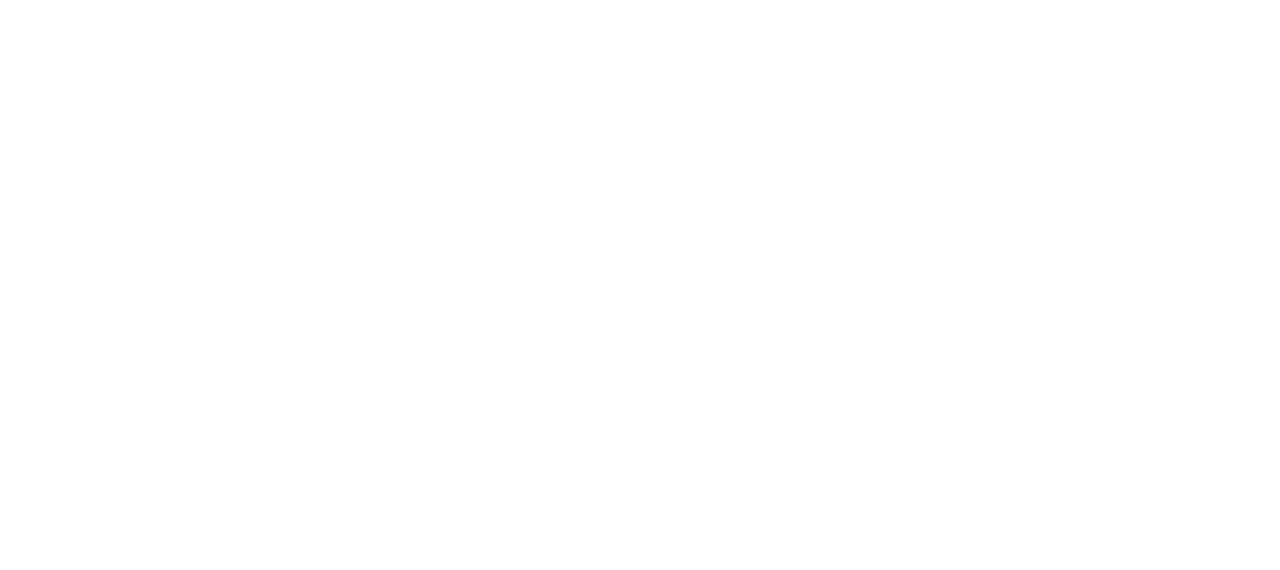
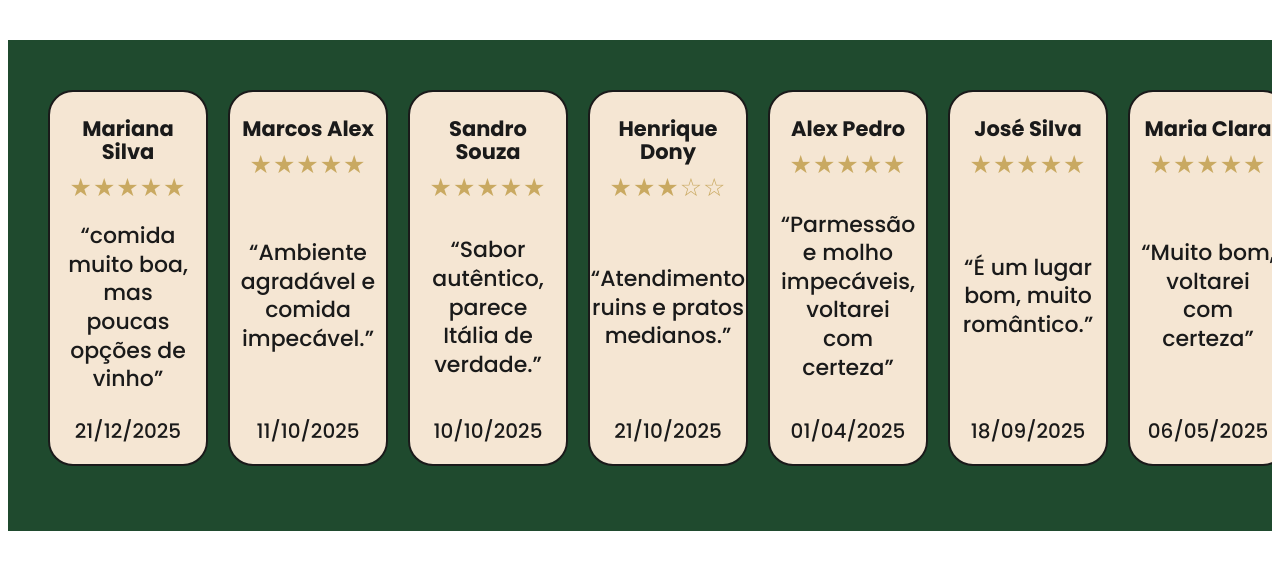
Before and after one commit to Ferramentas-Web-Catolica/N3-Site-Sapore-de-Italia, a plain HTML site: page Alessandro/Avaliacoes.html in a window 1280 px wide. Drawn offline with Linux system fonts and the light colour scheme.

Commit message:
arrumei o nome  que estava com acentuaçao

```diff
--- a/Alessandro/Avaliacoes.html
+++ b/Alessandro/Avaliacoes.html
@@ -5,11 +5,11 @@
     <meta name="viewport" content="width=device-width, initial-scale=1.0">
     <title>Preview Avaliacoes - Sapore D'Italia</title>
     <link rel="stylesheet" href="../Biblioteca/cores.css">
-    <link rel="stylesheet" href="Avaliações.css">
+    <link rel="stylesheet" href="Avaliacoes.css">
 </head>
 <body>
 
-    <script src="Avaliações.js"></script>
+    <script src="Avaliacoes.js"></script>
 
 </body>
 </html>
```
